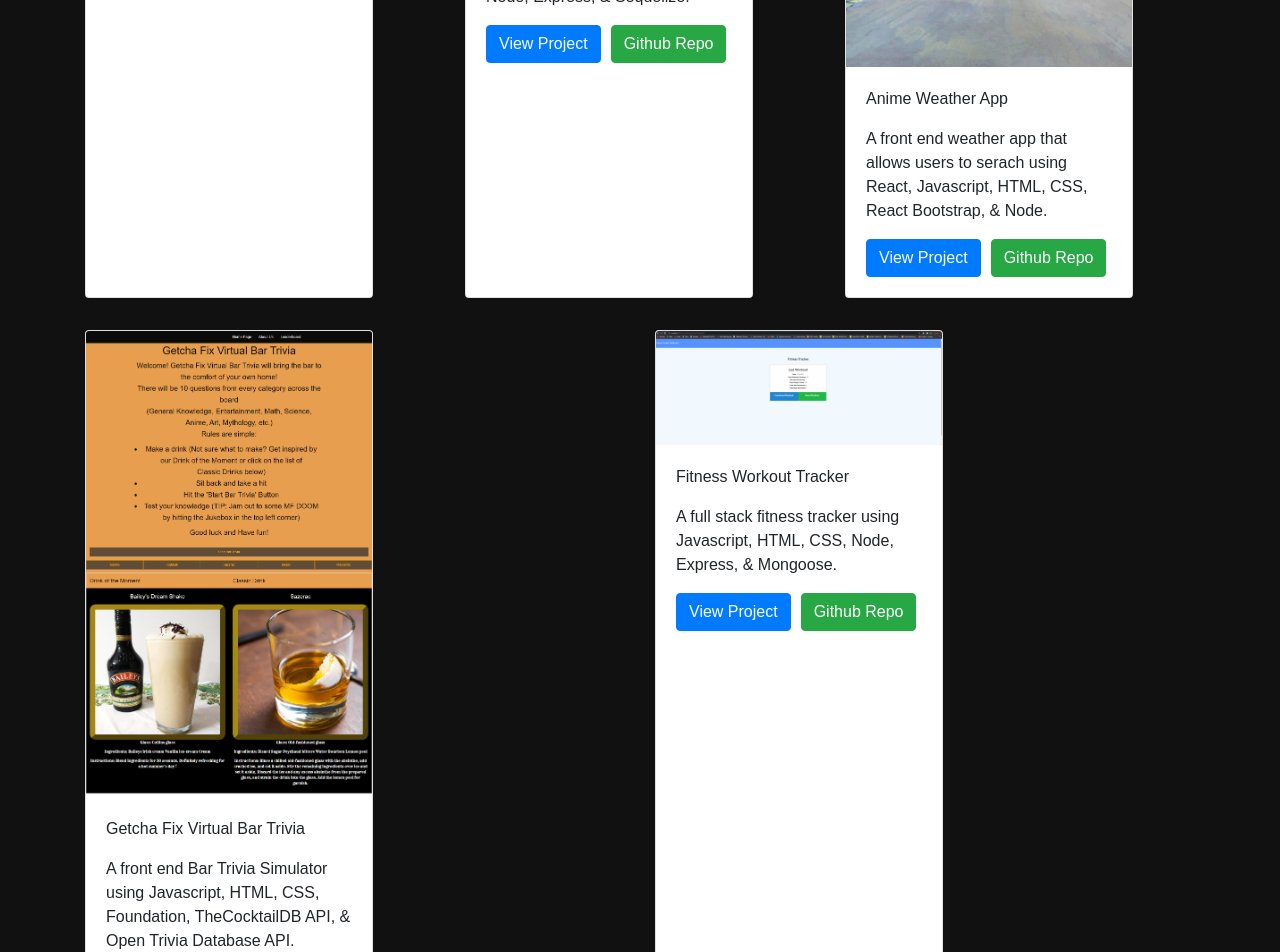
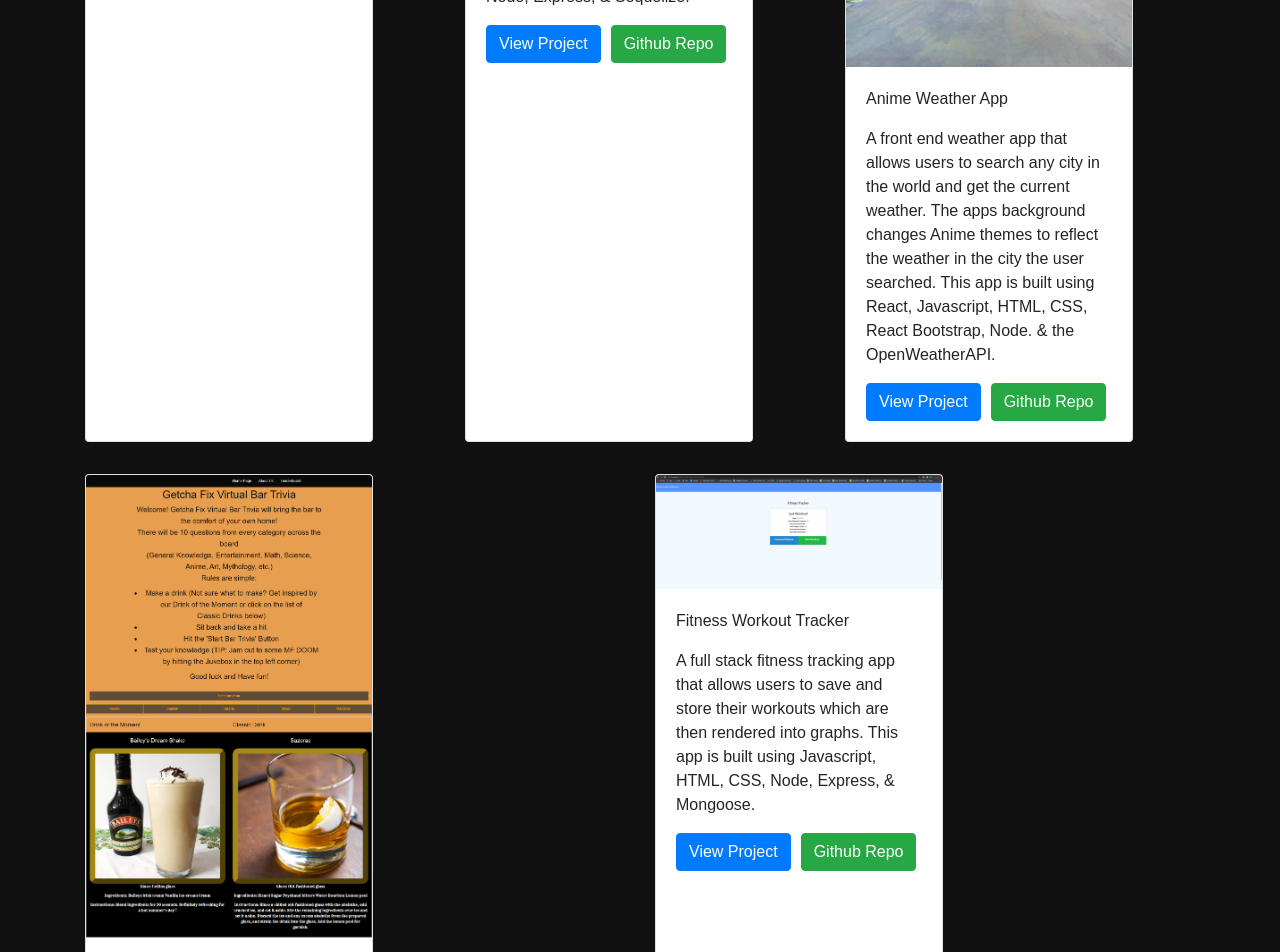
Before and after one commit to joshrehanek/react-portfolio, a React (Create React App) app: page / in a window 1280 px wide. Shown: the part 2240-3192 px from the top of the page. Built offline with nearby package versions, Linux system fonts and the light colour scheme.

Commit message:
adds quality project descriptions

```diff
--- a/src/components/Cards/Cards.js
+++ b/src/components/Cards/Cards.js
@@ -73,7 +73,7 @@ export default function Cards() {
                             <ProjectCard
                                 src={WeatherApp}
                                 label="Anime Weather App"
-                                text="A front end weather app that allows users to serach  using React, Javascript, HTML, CSS, React Bootstrap, & Node."
+                                text="A front end weather app that allows users to search any city in the world and get the current weather. The apps background changes Anime themes to reflect the weather in the city the user searched. This app is built using React, Javascript, HTML, CSS, React Bootstrap, Node. & the OpenWeatherAPI."
                                 path="/projects"
                                 href="https://frozen-headland-03564.herokuapp.com/"
                                 href2="https://github.com/joshrehanek/react-weather-app"
@@ -83,7 +83,7 @@ export default function Cards() {
                             <ProjectCard
                                 src={BarTrivia}
                                 label="Getcha Fix Virtual Bar Trivia"
-                                text="A front end Bar Trivia Simulator using Javascript, HTML, CSS, Foundation, TheCocktailDB API, & Open Trivia Database API."
+                                text="A front end Bar Trivia Simulator that gives users adrink suggestions, classic drink recipes, as well as a random Drink of the Moment. The user can then play a 10 question round of trivia and store their high score locally. This app is built using Javascript, HTML, CSS, Foundation, TheCocktailDB API, & Open Trivia Database API."
                                 path="/projects"
                                 href="https://joshrehanek.github.io/bar-trivia-simulator/"
                                 href2="https://github.com/joshrehanek/bar-trivia-simulator"
@@ -93,7 +93,7 @@ export default function Cards() {
                             <ProjectCard
                                 src={Fitness}
                                 label="Fitness Workout Tracker"
-                                text="A full stack fitness tracker using Javascript, HTML, CSS, Node, Express, & Mongoose."
+                                text="A full stack fitness tracking app that allows users to save and store their workouts which are then rendered into graphs. This app is built using Javascript, HTML, CSS, Node, Express, & Mongoose."
                                 path="/projects"
                                 href="https://gentle-reef-09121.herokuapp.com/stats"
                                 href2="https://github.com/joshrehanek/fitness-tracking-app"
```
